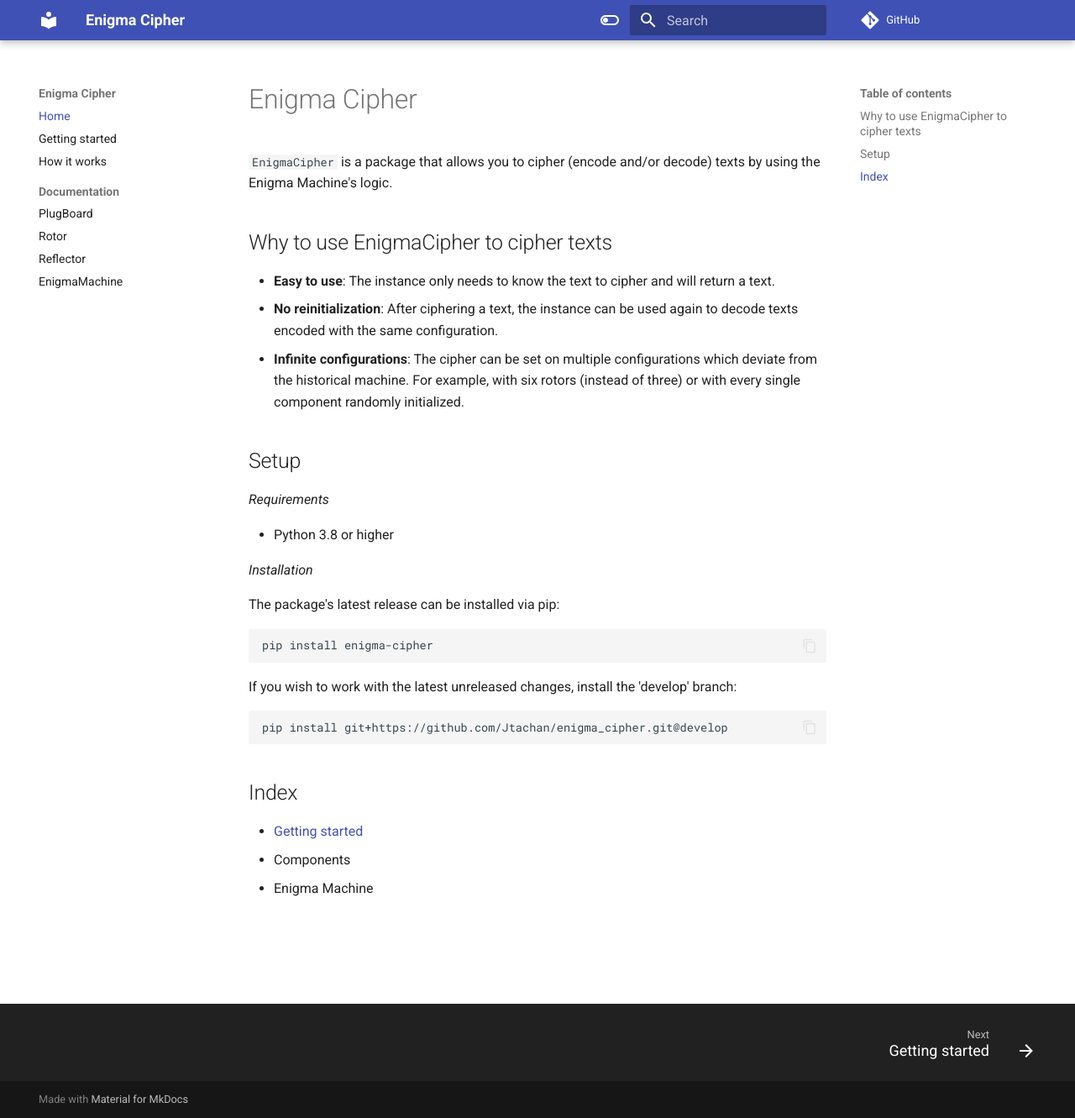
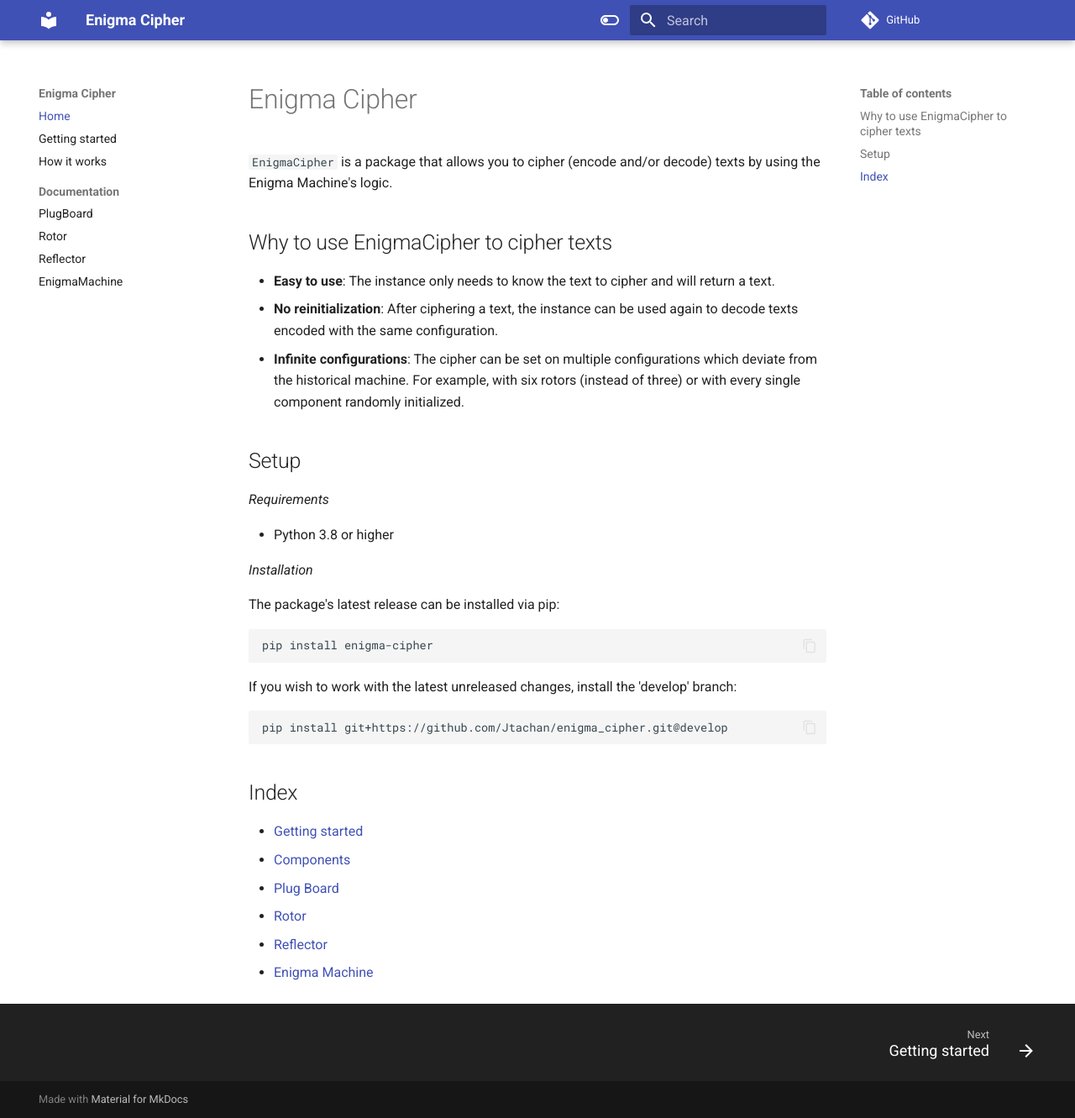
Before and after one commit to Jtachan/enigma_cipher, an MkDocs documentation site: the page built from docs/index.md, in a window 1280 px wide and 1331 px high. Shown: the whole window at 84% size. Built offline with MkDocs 1.6.1 and Material for MkDocs 9.7.7, drawn with Linux system fonts in a browser that asks for light colours; comment, search, counter and statistics services are not loaded; the version menu is left out.

Commit message:
Last fixes

```diff
--- a/docs/index.md
+++ b/docs/index.md
@@ -31,5 +31,8 @@ pip install git+https://github.com/Jtachan/enigma_cipher.git@develop
 ## Index
 
 - [Getting started](getting_started.md)
-- Components
-- Enigma Machine
+- [Components](components.md)
+- [Plug Board](plug_board.md)
+- [Rotor](rotor.md)
+- [Reflector](reflector.md)
+- [Enigma Machine](enigma_machine.md)
```
